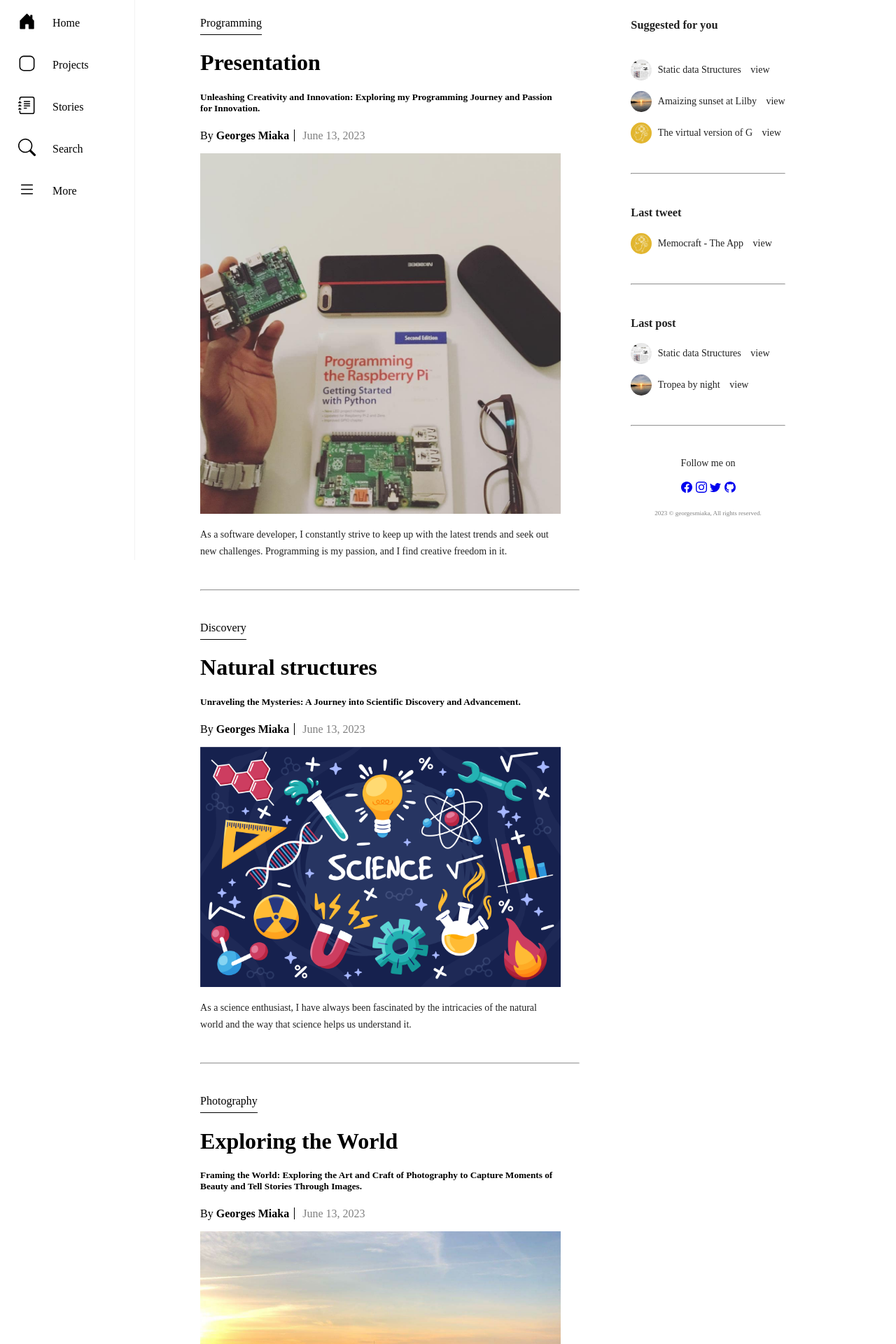
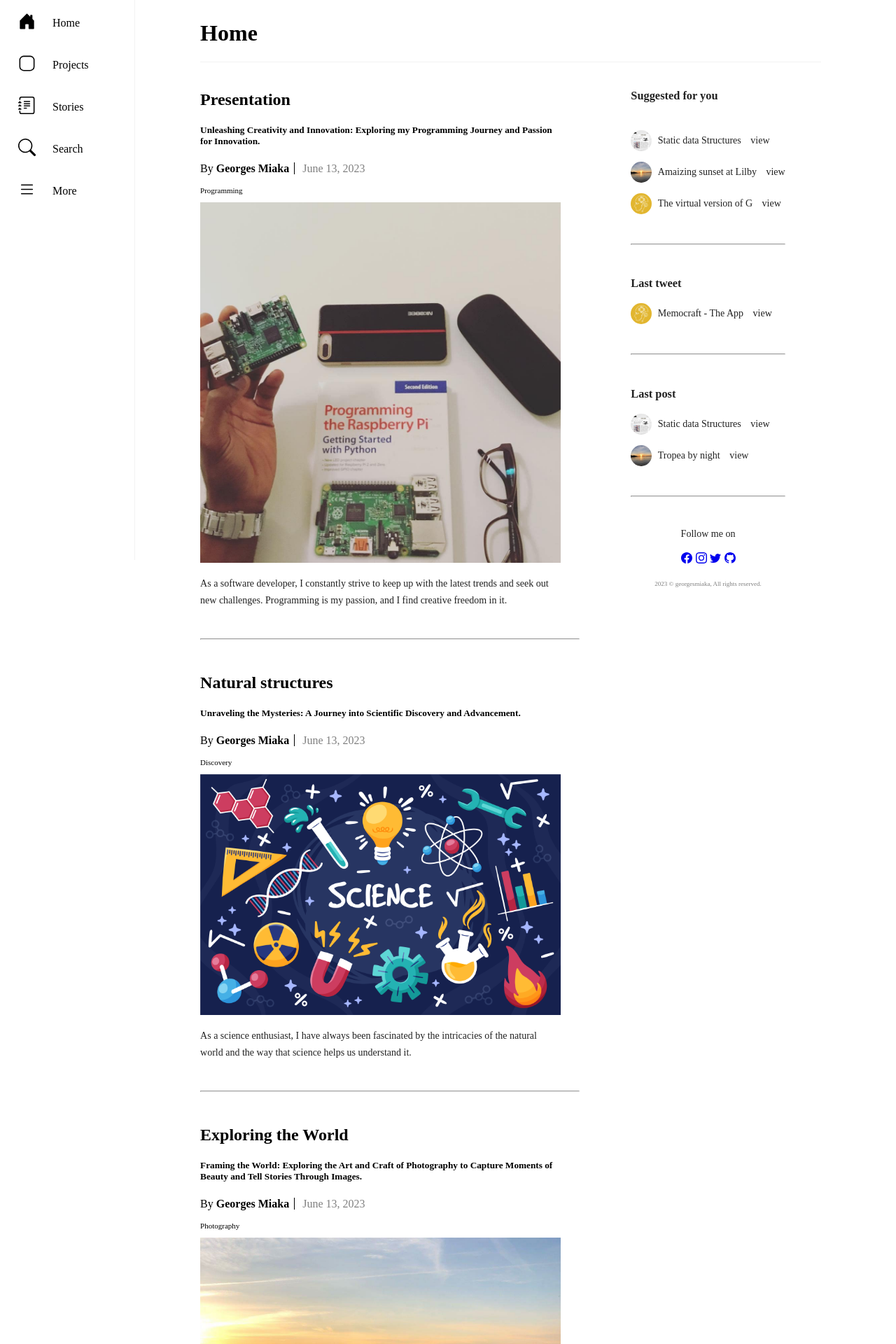
Before and after one commit to georgesmiaka/miakageorgesnotes, a PHP site: page / in a window 1280 px wide. Shown: the top 1920 px of the page at 70% size. Run offline with PHP 8.4, Linux system fonts and the light colour scheme.

Commit message:
Save sate 01_july

```diff
--- a/frontend/style/default.css
+++ b/frontend/style/default.css
@@ -120,3 +120,7 @@ li a:hover:not(.active),
 .color_text_black {
     color: #212121;
 }
+.page_title {
+    border-bottom: 1px solid #F2F2F2;
+    width:90%;
+}
--- a/frontend/style/home.css
+++ b/frontend/style/home.css
@@ -11,8 +11,7 @@
 }
 .post_category {
     width: fit-content;
-    padding-bottom: 7px;
-    border-bottom: solid 1px #000;
+    font-size: 11px;
 }
 
 .post_author {
--- a/frontend/style/project.css
+++ b/frontend/style/project.css
@@ -20,8 +20,7 @@
 
 .project_category {
     width: fit-content;
-    padding-bottom: 7px;
-    border-bottom: solid 1px #000;
+    font-size: 11px;
 }
 .project_author {
     border-right: solid 1px #000;
--- a/frontend/style/responsive.css
+++ b/frontend/style/responsive.css
@@ -44,7 +44,8 @@
 @media (max-width:445px) {
 
     .post_author_datum,
-    .project_author_datum {
+    .project_author_datum,
+    .post_category {
         font-size: 10px;
     }
 }
--- a/frontend/view/page/search.php
+++ b/frontend/view/page/search.php
@@ -18,6 +18,11 @@
         <?php include '../component/navbar.php'; ?>
     </div>
     <div class="mainbody_div">
+        <!-- Page title -->
+        <div class="page_title">
+            <h1>Search</h1>
+        </div>
+        <div class="space"></div>
         <!-- Block1: Wall -->
 
         Search
--- a/index.php
+++ b/index.php
@@ -18,16 +18,21 @@
         <?php include 'frontend/view/component/navbar.php'; ?>
     </div>
     <div class="mainbody_div">
+        <!-- Page title -->
+        <div class="page_title">
+            <h1>Home</h1>
+        </div>
+        <div class="space"></div>
         <!-- Block1: Wall -->
         <div class="wall">
             <!-- Post1 -->
             <div class="post_wall">
-                <p class="post_category">Programming</p>
-                <h1>Presentation</h1>
+                <h2>Presentation</h2>
                 <h5>Unleashing Creativity and Innovation: Exploring my Programming Journey and Passion for Innovation.</h5>
                 <p class="post_author_datum">By <b class="post_author">Georges Miaka</b>
                     <spam class="post_datum">June 13, 2023</spam>
                 </p>
+                <p class="post_category">Programming</p>
                 <div class="card">
                     <img src="frontend/assets/images/prog.jpg" class="card-img-top" alt="image_post">
                     <div class="card-body">
@@ -44,12 +49,12 @@
             <div class="space"></div>
             <!-- Post2 -->
             <div class="post_wall">
-                <p class="post_category">Discovery</p>
-                <h1>Natural structures</h1>
+                <h2>Natural structures</h2>
                 <h5>Unraveling the Mysteries: A Journey into Scientific Discovery and Advancement.</h5>
                 <p class="post_author_datum">By <b class="post_author">Georges Miaka</b>
                     <spam class="post_datum">June 13, 2023</spam>
                 </p>
+                <p class="post_category">Discovery</p>
                 <div class="card">
                     <img src="frontend/assets/images/science.jpg" class="card-img-top" alt="image_post">
                     <div class="card-body">
@@ -66,13 +71,13 @@
             <div class="space"></div>
             <!-- post3 -->
             <div class="post_wall">
-                <p class="post_category">Photography</p>
-                <h1>Exploring the World</h1>
+                <h2>Exploring the World</h2>
                 <h5>Framing the World: Exploring the Art and Craft of Photography to Capture
                     Moments of Beauty and Tell Stories Through Images.</h5>
                 <p class="post_author_datum">By <b class="post_author">Georges Miaka</b>
                     <spam class="post_datum">June 13, 2023</spam>
                 </p>
+                <p class="post_category">Photography</p>
                 <div class="card">
                     <img src="frontend/assets/images/me.png" class="card-img-top" alt="image_post">
                     <div class="card-body">
```
Also changed, not shown: frontend/style/prog.css (added, +32 -0 lines), frontend/style/storie.css (+4 -4 lines), frontend/view/page/project.php (+10 -4 lines), frontend/view/page/storie.php (+8 -3 lines), frontend/view/page/stories/programming.php (+31 -1 lines).
